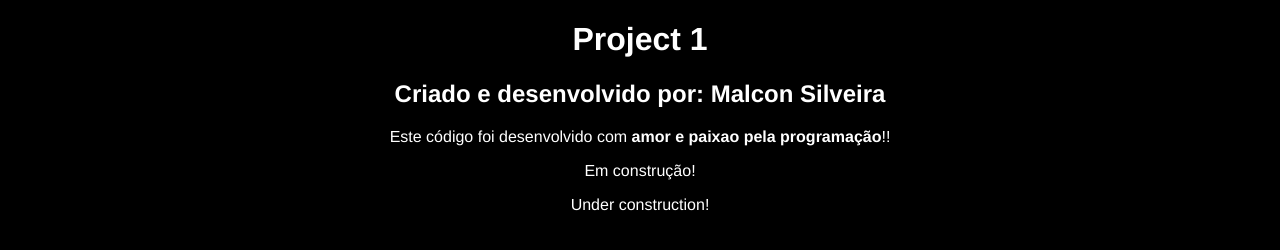
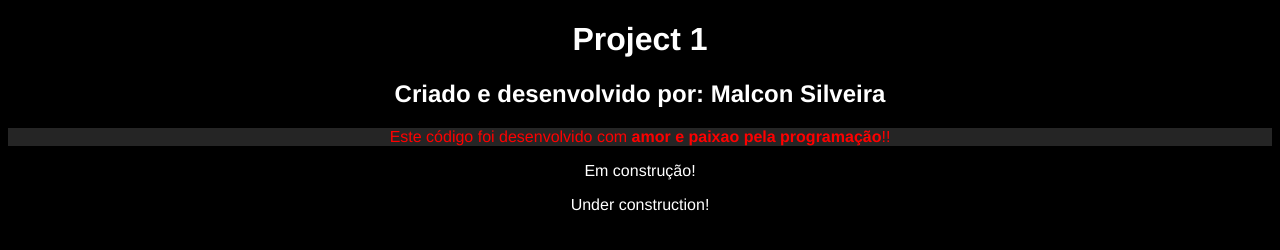
Before and after one commit to malconsilveira/project1, a plain HTML site: page index.html in a window 1280 px wide. Drawn offline with Linux system fonts and the light colour scheme.

Commit message:
Update style.css

```diff
--- a/style.css
+++ b/style.css
@@ -4,3 +4,8 @@ body{
   background: black;
   text-align: center;
 }
+.paixao{
+  text-size: larger;
+  color: red;
+  background: #252525;
+}
```
